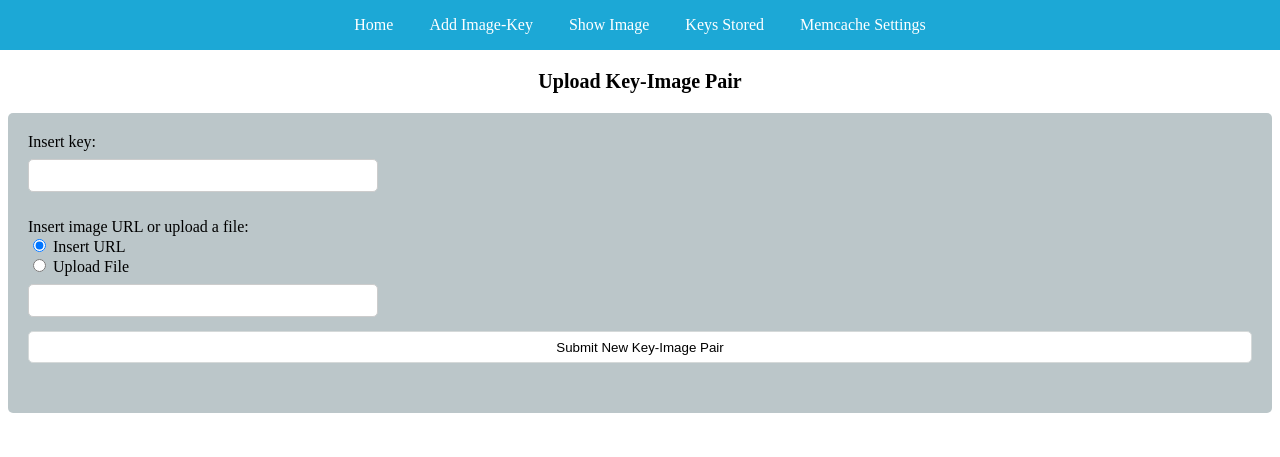
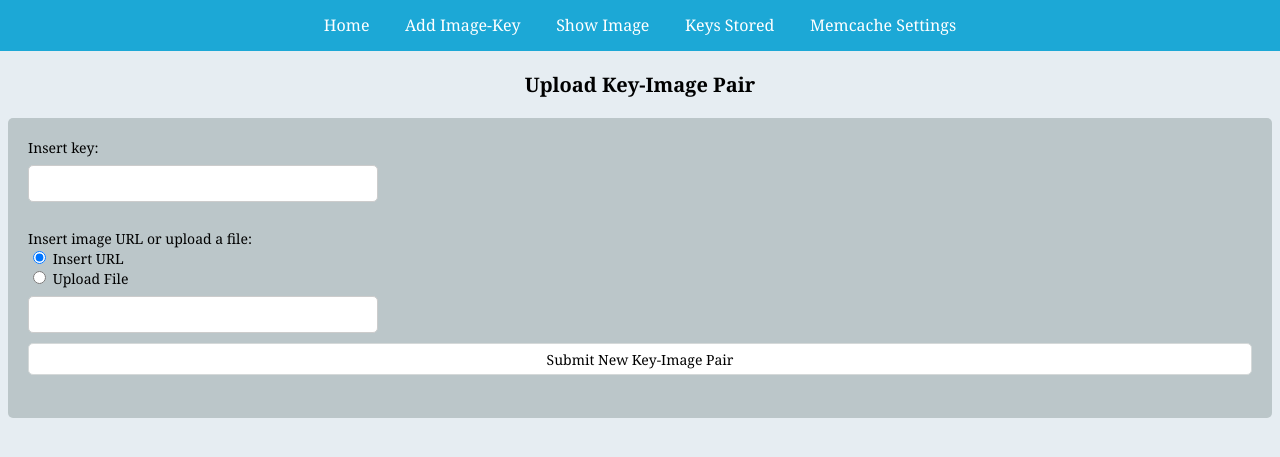
Before and after one commit to RuchitaBhadre/Elastic-web-application-for-image-storage, a Flask app: page /add_key in a window 1280 px wide. Shown: the top 457 px of the page. Run offline with Flask 2, Linux system fonts and the light colour scheme.

Commit message:
Update core-style.css
font

```diff
--- a/frontend/static/core-style.css
+++ b/frontend/static/core-style.css
@@ -1,13 +1,11 @@
-"""
 html{
-    display: table;
-    margin:auto;
-    background-color: #c8d3db;
+    #display: table;
+    #margin:auto;
+    background-color: #e6edf2;
 }
-"""
 
 * {
-  font-family: "Snell Roundhan";
+  font-family: "Georgia",sans-serif;
   font-size: 14px;
 }
 
```
